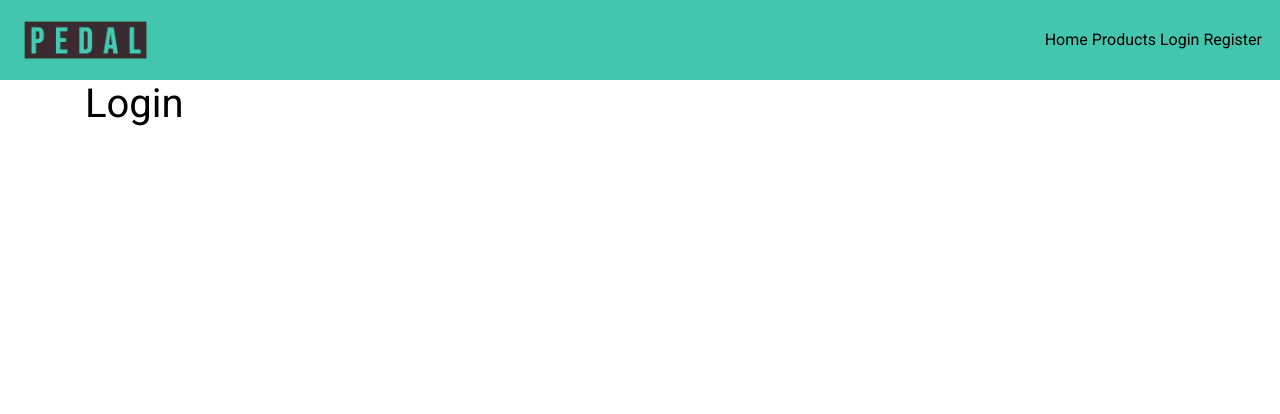
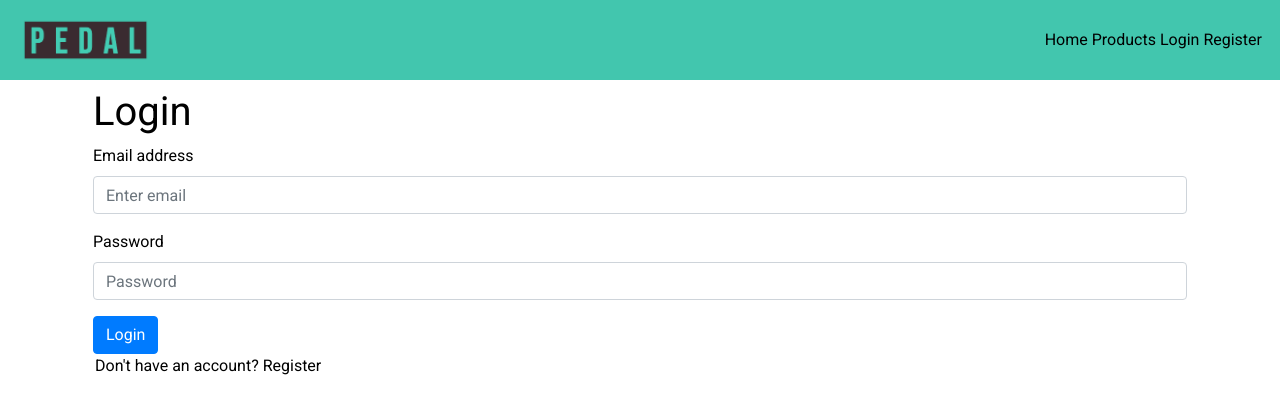
Before and after one commit to NDOMINEY/thepedalplatform, a React (Create React App) app in the folder frontend/: page /login in a window 1280 px wide. Shown: the top 414 px of the page. Built offline with nearby package versions, Linux system fonts and the light colour scheme.

Commit message:
Add login form and tested functionality
- Add LoginForm.js and create basic login form structure
- Add handleSubmit
- Add to app.js /login
- Tested login function but to work cookies must be cleared each time

```diff
--- a/frontend/src/App.js
+++ b/frontend/src/App.js
@@ -1,9 +1,11 @@
 import styles from './App.module.css';
 import NavBar from './components/NavBar';
+import LoginForm from './pages/LoginForm';
 import RegisterForm from './pages/RegisterForm';
 import Landing from './components/Landing';
 import Container from "react-bootstrap/Container";
 import { Route, Switch } from "react-router-dom";
+import "./api/axiosDefaults";
 
 
 function App() {
@@ -16,7 +18,7 @@ function App() {
                         <Landing />
                     } />
                     <Route exact path="/products" render={() => <h1>Products</h1>} />
-                    <Route exact path="/login" render={() => <h1>Login</h1>} />
+                    <Route exact path="/login" render={() => <LoginForm />} />
                     <Route exact path="/register" render={() => <RegisterForm />} />
                     <Route render={() => <p>Page not found!</p>} />
                 </Switch>
--- /dev/null
+++ b/frontend/src/pages/LoginForm.js
@@ -0,0 +1,87 @@
+import React, { useState } from "react";
+import { Link, useHistory } from "react-router-dom";
+import { Col, Row, Container, Form, Button, Alert } from "react-bootstrap";
+import axios from 'axios';
+
+const LoginForm = () => {
+    const [loginData, setLoginData] = useState({
+        username: '',
+        password: '',
+    });
+    const { username, password } = loginData;
+
+    const handleChange = (event) => setLoginData({
+        ...loginData,
+        [event.target.name]: event.target.value
+    });
+
+    const [errors, setErrors] = useState({});
+    const history = useHistory();
+
+    const handleSubmit = async (event) => {
+        event.preventDefault();
+        try {
+            await axios.post("/dj-rest-auth/login/", loginData);
+            history.push("/");
+        } catch (err) {
+            setErrors(err.response?.data);
+        }
+    };
+
+    return (
+        <Row>
+            <Col className="my-auto py-2 p-md-2">
+                <Container>
+                    <h1>Login</h1>
+
+                    <Form onSubmit={handleSubmit}>
+                        <Form.Group className="mb-3" controlId="username">
+                            <Form.Label>Email address</Form.Label>
+                            <Form.Control
+                                type="email"
+                                placeholder="Enter email"
+                                name='username'
+                                value={username}
+                                onChange={handleChange} />
+                        </Form.Group>
+                        {errors.username?.map((message, idx) => (
+                            <Alert variant="warning" key={idx}>
+                                {message}
+                            </Alert>
+                        ))}
+                        <Form.Group className="mb-3" controlId="password">
+                            <Form.Label>Password</Form.Label>
+                            <Form.Control
+                                type="password"
+                                placeholder="Password"
+                                name="password"
+                                value={password}
+                                onChange={handleChange} />
+                        </Form.Group>
+                        {errors.password?.map((message, idx) => (
+                            <Alert variant="warning" key={idx}>
+                                {message}
+                            </Alert>
+                        ))}
+                        <Button variant="primary" type="submit">
+                            Login
+                        </Button>
+                        {errors.non_field_errors?.map((message, idx) => (
+                            <Alert variant="warning" key={idx}>
+                                {message}
+                            </Alert>
+                        ))}
+                    </Form>
+
+                </Container>
+                <Container>
+                    <Link to="/register">
+                        Don't have an account? Register
+                    </Link>
+                </Container>
+            </Col>
+        </Row>
+    );
+};
+
+export default LoginForm;
```
Also changed, not shown: 1 other file (tests, documents, lock files or other folders).
